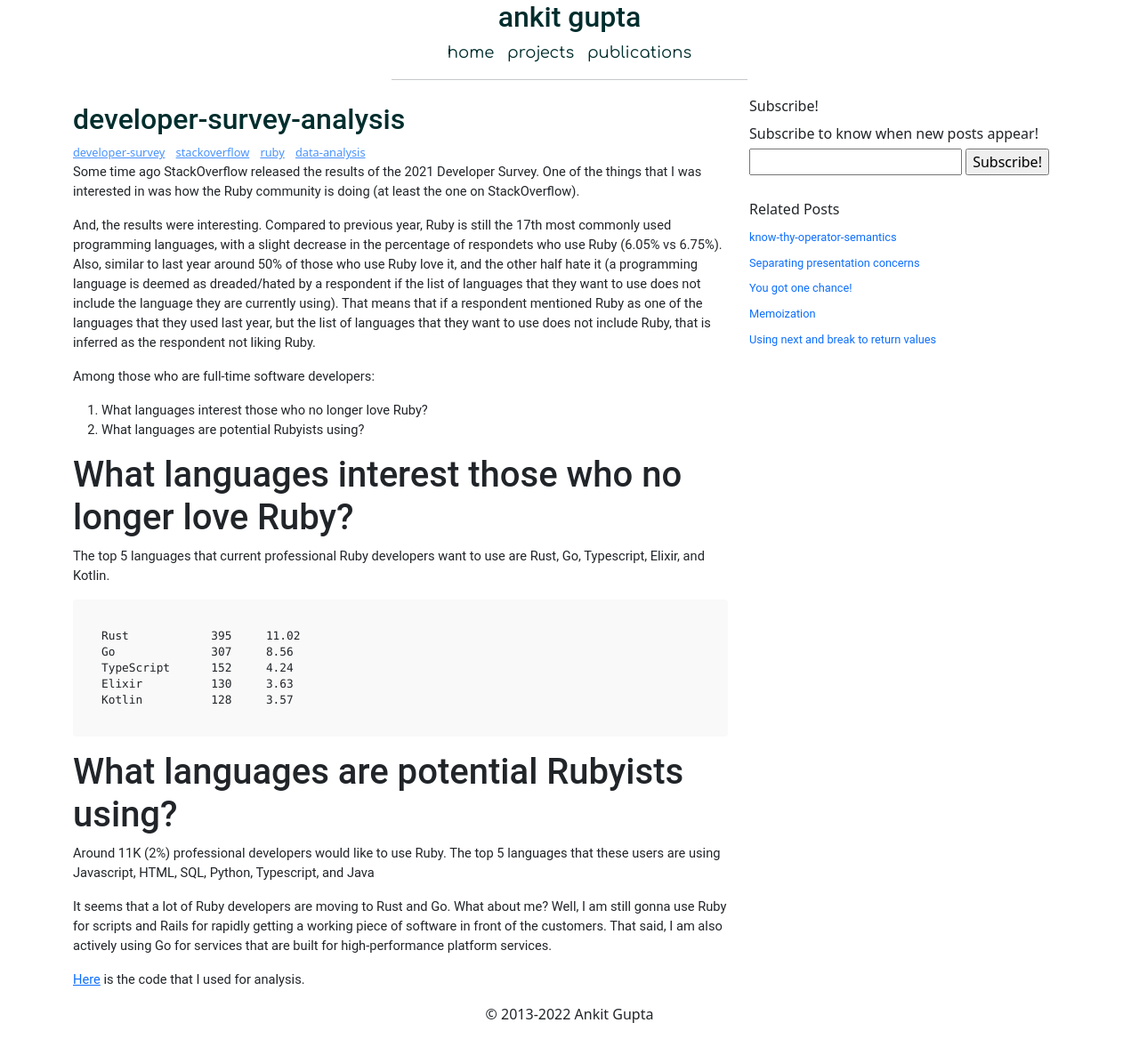
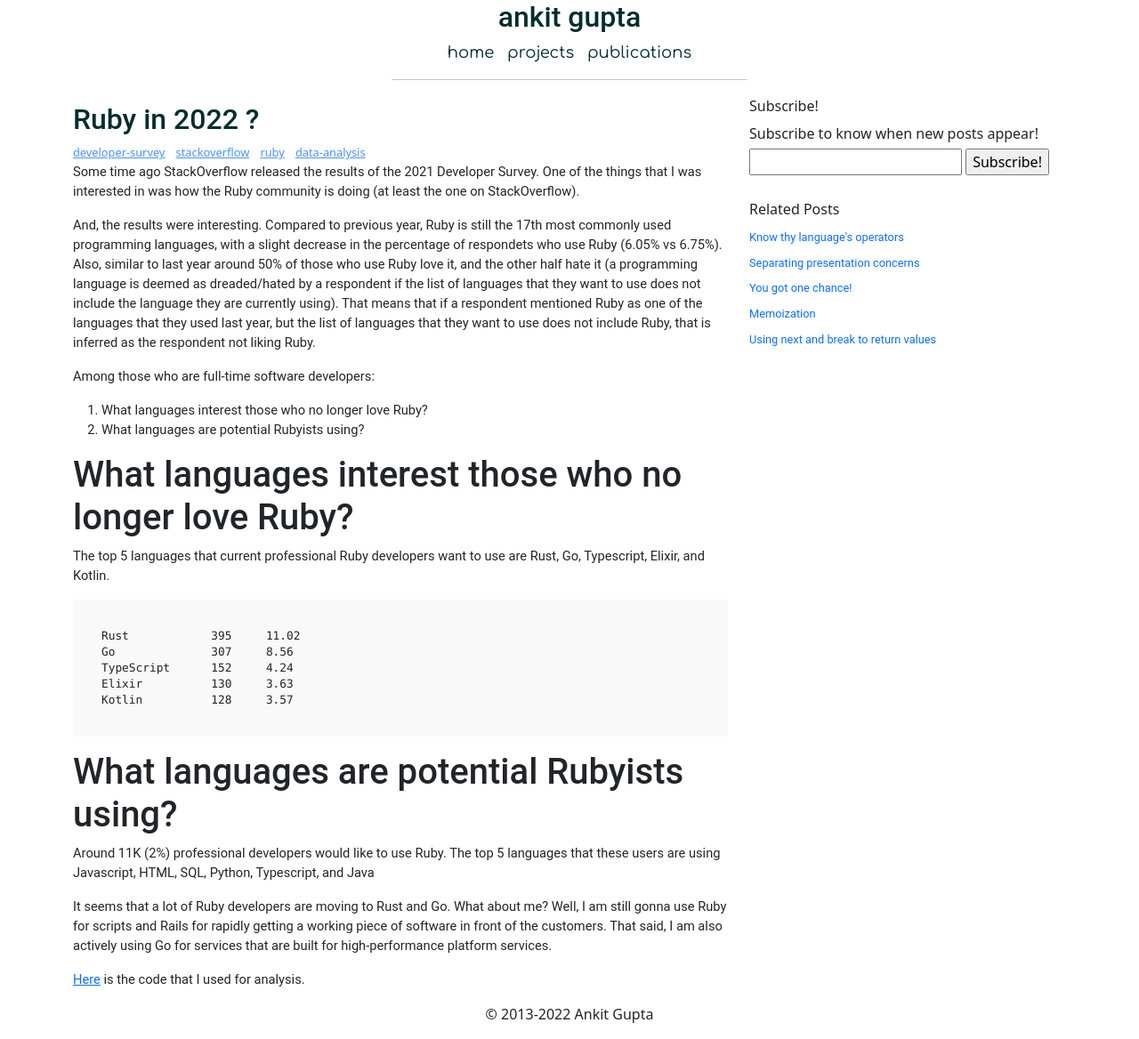
Before and after one commit to gupta-ankit/gupta-ankit.github.io, a Jekyll site: the page built from _posts/2022-10-01-developer-survey-analysis.md, in a window 1280 px wide. Shown: the whole page at 89% size. Built offline with Jekyll 4.4.1, drawn with Linux system fonts in a browser that asks for light colours.

Commit message:
fixed timestamps

```diff
--- a/_posts/2022-10-09-developer-survey-analysis.md
+++ b/_posts/2022-10-01-developer-survey-analysis.md
@@ -1,8 +1,8 @@
 ---
 layout: post
-title: developer-survey-analysis
+title: Ruby in 2022 ?
 tags: developer-survey stackoverflow ruby data-analysis
-date: 2022-10-09 04:13 -0700
+date: 2022-10-01 13:13 -0700
 ---
 Some time ago StackOverflow released the results of the 2021 Developer Survey. One of the things that I was interested in was how the Ruby community is doing (at least the one on StackOverflow).
 
--- a/_posts/2022-10-09-know-thy-operator-semantics.md
+++ b/_posts/2022-10-09-know-thy-operator-semantics.md
@@ -1,6 +1,6 @@
 ---
 layout: post
-title: know-thy-operator-semantics
+title: Know thy language's operators
 date: 2022-10-09 04:08 -0700
 ---
 Whenever I pick a manual for a new language I often skip the first few chapters that introduce operators, conditional, etc. This is
```
